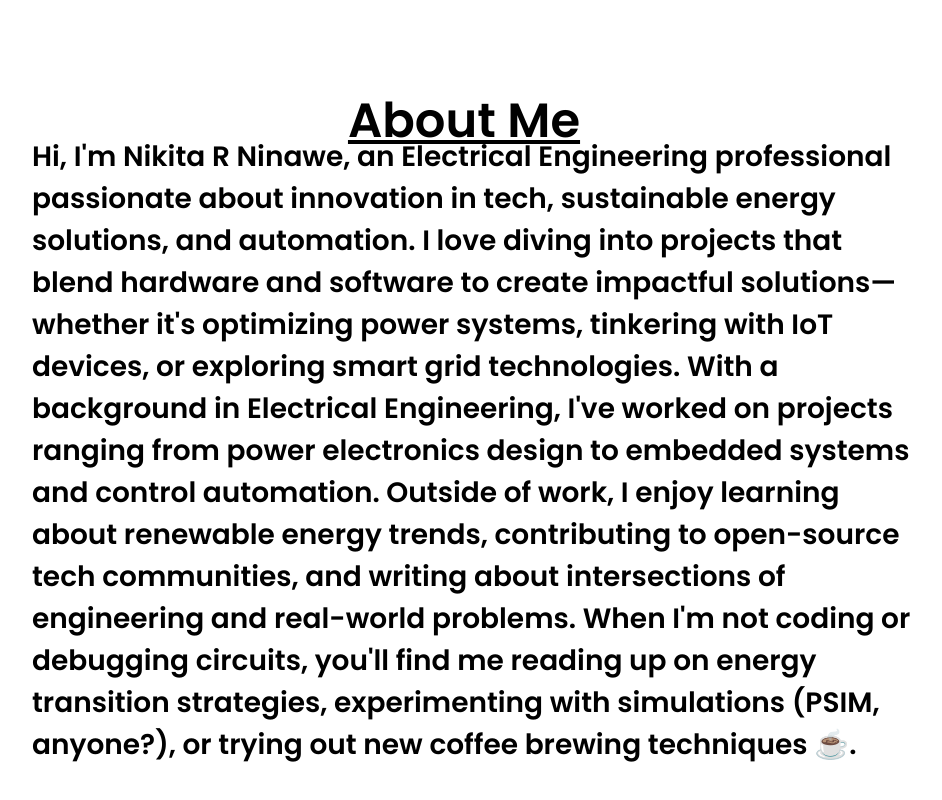
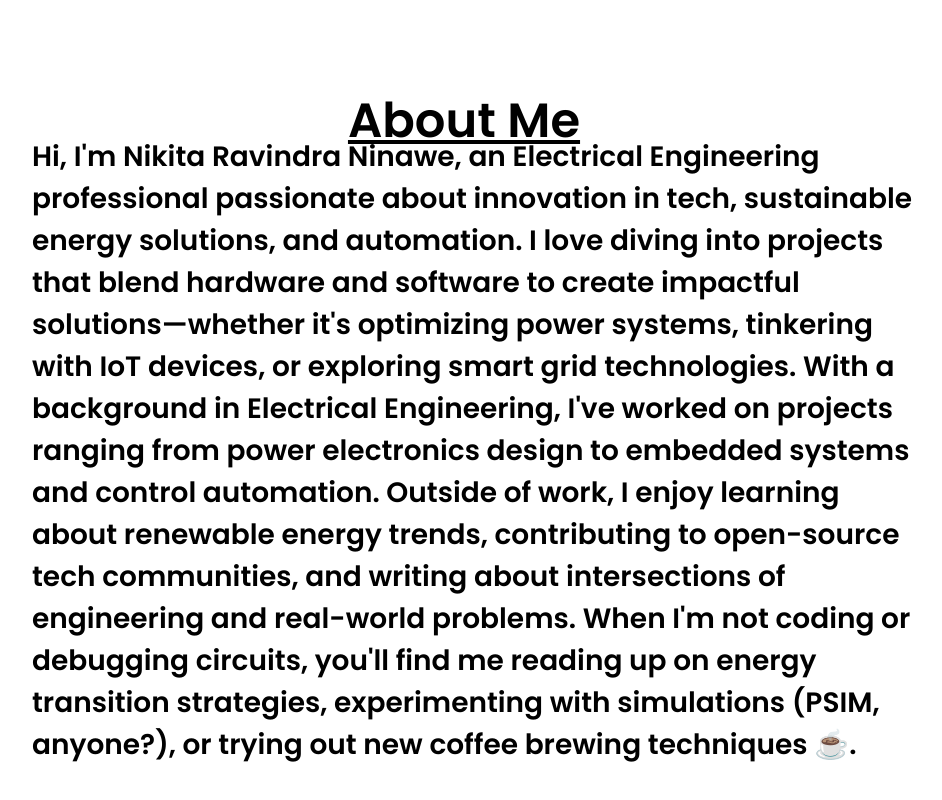
Before and after one commit to nikitaninawe708-design/Portfolio, a plain HTML site: page index.html in a window 1280 px wide. Shown: the part 748-1548 px from the top of the page, without its empty margins (176-1118 px from the left). Drawn offline with Linux system fonts and the light colour scheme.

Commit message:
Update index.html

```diff
--- a/index.html
+++ b/index.html
@@ -65,7 +65,7 @@
           <div class="about-containers">
         <br>
           <div class="text-container">
-            <h2 class="experience-sub-title project-title">Hi, I'm Nikita R Ninawe, an Electrical Engineering professional passionate about innovation in tech, sustainable energy solutions, and automation. I love diving into projects that blend hardware and software to create impactful solutions—whether it's optimizing power systems, tinkering with IoT devices, or exploring smart grid technologies.
+            <h2 class="experience-sub-title project-title">Hi, I'm Nikita Ravindra Ninawe, an Electrical Engineering professional passionate about innovation in tech, sustainable energy solutions, and automation. I love diving into projects that blend hardware and software to create impactful solutions—whether it's optimizing power systems, tinkering with IoT devices, or exploring smart grid technologies.
 
 With a background in Electrical Engineering, I've worked on projects ranging from power electronics design to embedded systems and control automation. Outside of work, I enjoy learning about renewable energy trends, contributing to open-source tech communities, and writing about intersections of engineering and real-world problems.
 
```
